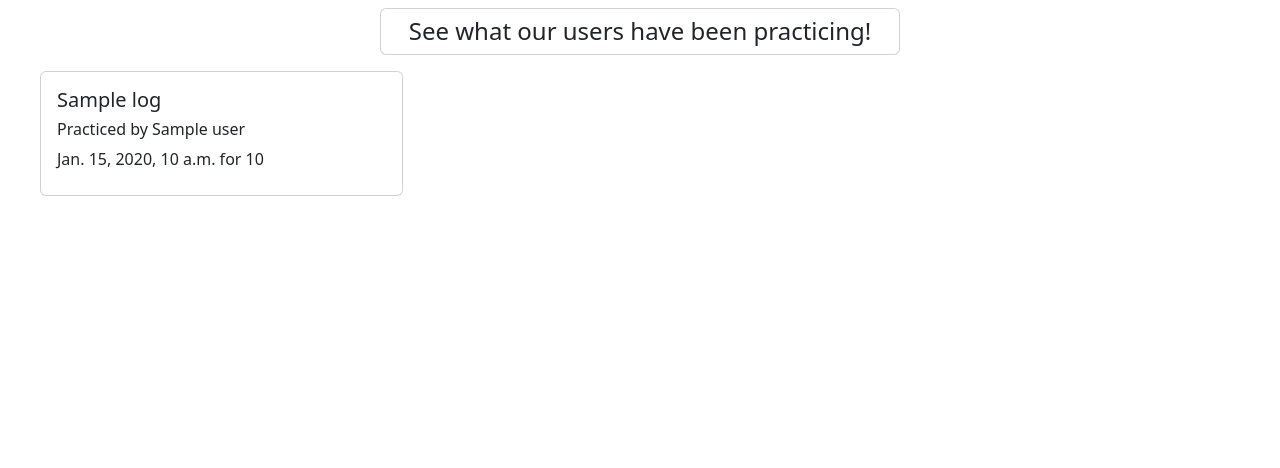
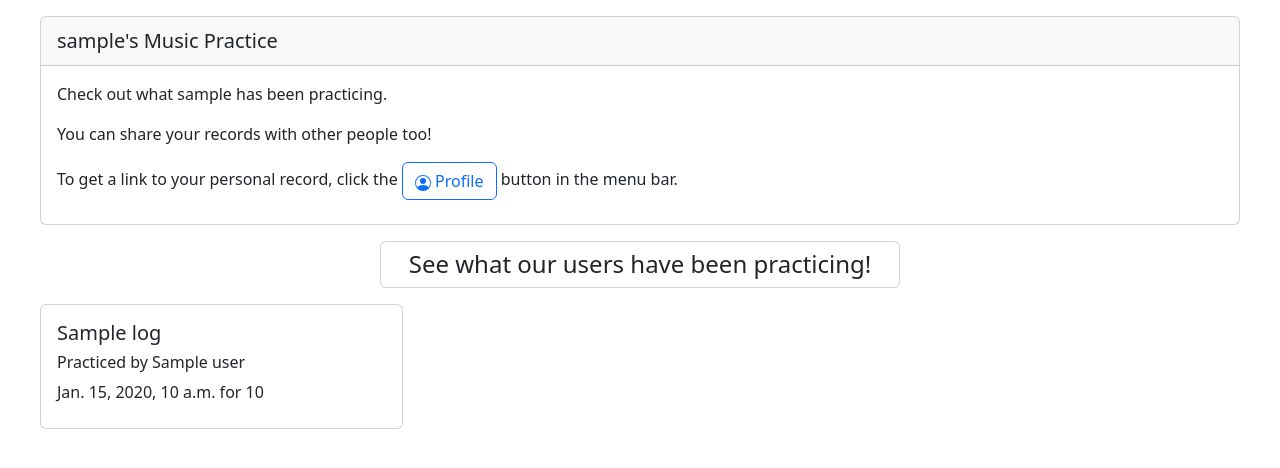
Before and after one commit to SDEV-220/SDEV_220_Final_Project_Sweetwater, a Django app: template tracker/templates/tracker/view_logs.html in a window 1280 px wide. Shown: the part 56-524 px from the top of the page. Run offline with Django 3.2, Linux system fonts and the light colour scheme; the template is opened without the code that fills it: most values are stand-ins (such as "Sample title", 1, 10 or a date in 2020); some libraries are stand-ins or nearby versions.

Commit message:
Add a bunch of data and fix an error with a link

```diff
--- a/accounts/views.py
+++ b/accounts/views.py
@@ -14,7 +14,7 @@ def register(request):
         if form.is_valid():
             new_user = form.save()
             login(request, new_user)
-            return redirect("tracker:index")
+            return redirect("index")
 
     context = {"form": form}
     return render(request, "registration/register.html", context)
--- a/tracker/templates/tracker/view_logs.html
+++ b/tracker/templates/tracker/view_logs.html
@@ -3,6 +3,24 @@
 {% block title %}View Your Logs{% endblock title %}
 
 {% block content %}
+
+{% if username %}
+  <div class="container-fluid">
+
+    <div class="justify-content-center">
+      <div class="card m-3">
+        <div class="card-header">
+          <h5 class="card-title my-1">{{ username }}'s Music Practice</h5>
+        </div>
+        <div class="card-body">
+          <p class="card-text">Check out what {{ username }} has been practicing.</p>
+          <p class="card-text">You can share your records with other people too!</p>
+          <p class="card-text my-2">To get a link to your personal record, click the <a class="btn btn-outline-primary" href="{% url 'view_logs' username=user.username %}">{% include './icons/person-circle.svg' %} Profile</a> button in the menu bar.</p>
+        </div>
+      </div>
+    </div>
+  </div>
+{% endif %}
 
 <div class="container-fluid">
   {% if not user.is_authenticated %}
@@ -46,6 +64,13 @@
         </div>
       </div>
     </div>
+
+    {% empty %}
+      <div class="card m-3">
+        <div class="card-body">
+          <p class="card-text my-2">No practice yet. Start something great!</p>
+        </div>
+      </div>
   {% endfor %}
   </div>
 </div>
--- a/tracker/views.py
+++ b/tracker/views.py
@@ -62,6 +62,7 @@ def view_specific_log(request, username):
 
     context = {
         'logs': logs,
+        'username': username,
         'can_edit': (request.user.is_superuser or user_id == request.user),
     }
 
```
Also changed, not shown: tracker/templates/tracker/index.html (+17 -10 lines), README.md, test_db.sqlite3.
